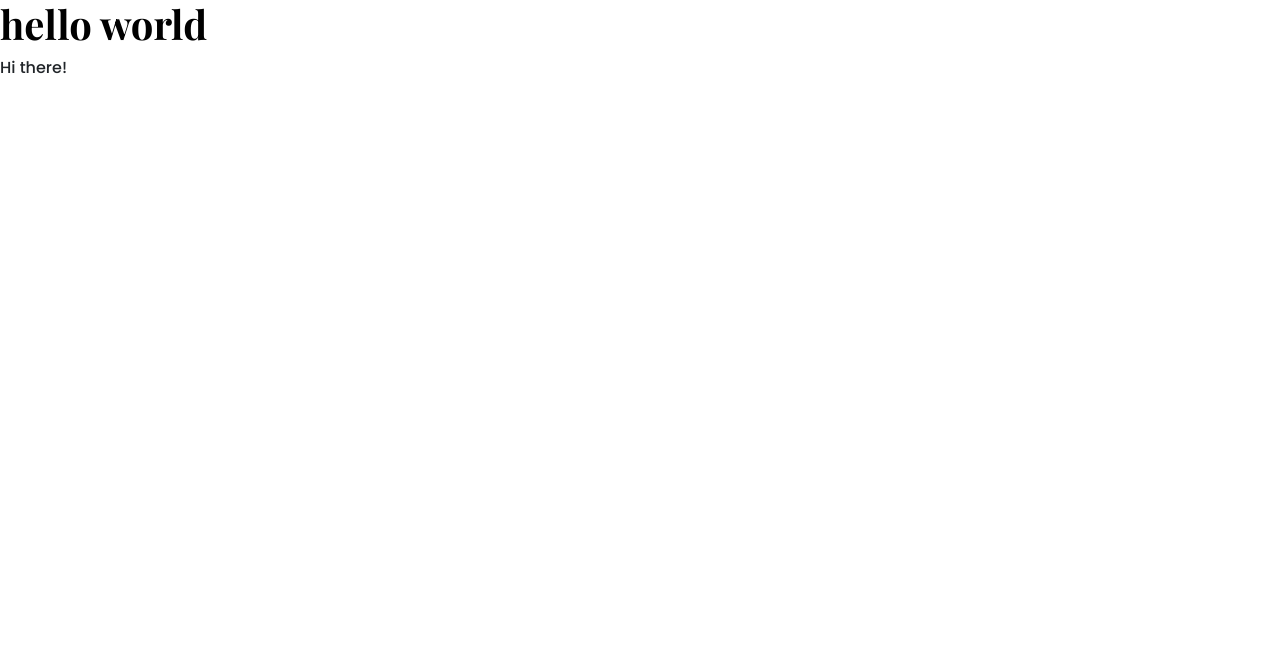
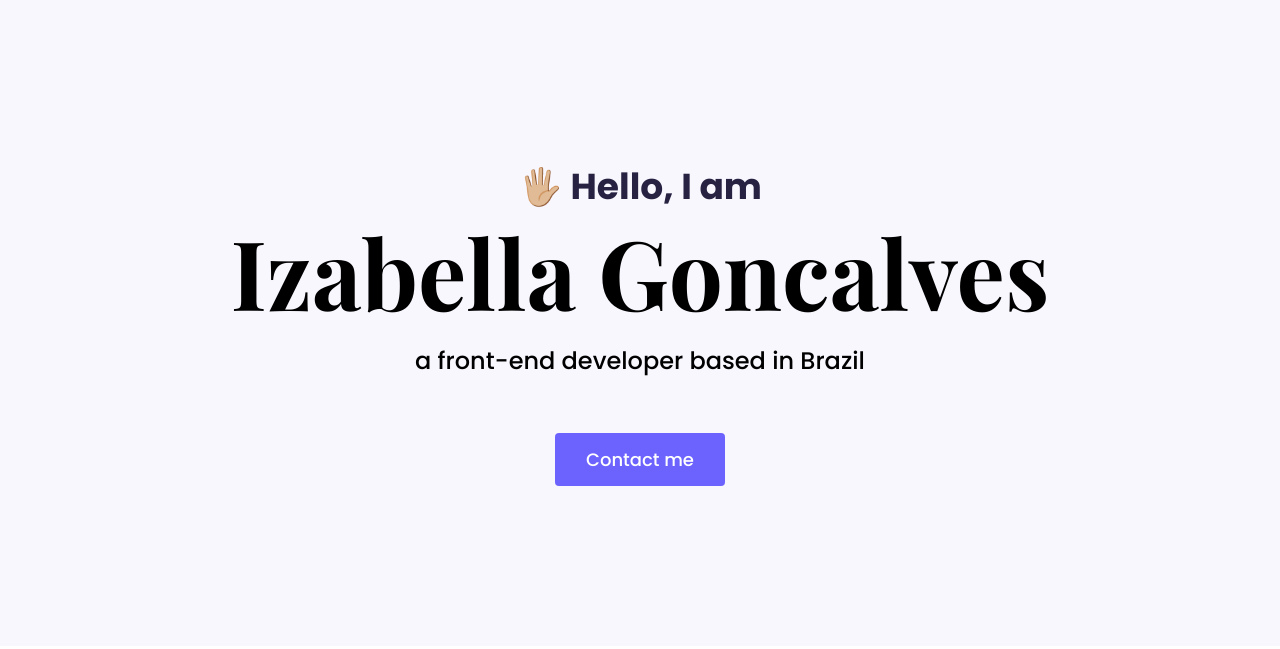
Before and after one commit to Izabellalealg/portfolio-project, a plain HTML site: page index.html in a window 1280 px wide. Drawn offline with nearby package versions, Linux system fonts and the light colour scheme.

Commit message:
added homepage hero

```diff
--- a/index.html
+++ b/index.html
@@ -31,7 +31,13 @@
     <title>Document</title>
   </head>
   <body>
-    <h1>hello world</h1>
-    <p>Hi there!</p>
+    <div class="hero">
+      <p>🖐🏼 Hello, I am</p>
+      <h1>Izabella Goncalves</h1>
+      <h2 class="mb-5">a front-end developer based in Brazil</h2>
+      <div>
+        <a href="#" title="Contact me" class="btn btn-branding">Contact me</a>
+      </div>
+    </div>
   </body>
 </html>
--- a/styles/portfolio.css
+++ b/styles/portfolio.css
@@ -1,13 +1,60 @@
 /*font-family: 'Playfair Display', serif;
 font-family: 'Poppins', sans-serif;*/
+:root {
+  --branding-color: #6c63ff;
+  --secondary-color: #f9f7fe;
+  --heading-font-family: "Playfair Display", serif;
+  --default-font-family: "Poppins", sans-serif;
+}
 
-h1 {
+body {
+  font-family: var(--default-font-family);
+}
+
+h1,
+h2,
+h3,
+h4,
+h5,
+h6 {
   color: black;
-  font-family: "Playfair Display", serif;
+  font-family: var(--heading-font-family);
   font-weight: bold;
 }
 
+h1 {
+  font-size: 96px;
+}
+
 p {
-  font-family: "Poppins", sans-serif;
   font-weight: normal;
 }
+
+.hero {
+  background-color: var(--secondary-color);
+  text-align: center;
+  padding: 160px 20px;
+}
+
+.hero p {
+  font-size: 36px;
+  font-weight: bold;
+  margin: 0;
+  color: #272142;
+}
+
+.hero h2 {
+  font-family: var(--default-font-family);
+  font-weight: normal;
+  font-size: 24px;
+  line-height: 2;
+}
+
+.btn-branding {
+  background: var(--branding-color);
+  border-radius: 4px;
+  color: white;
+  font-size: 18px;
+  line-height: 27px;
+  padding: 12px 30px;
+}
```
